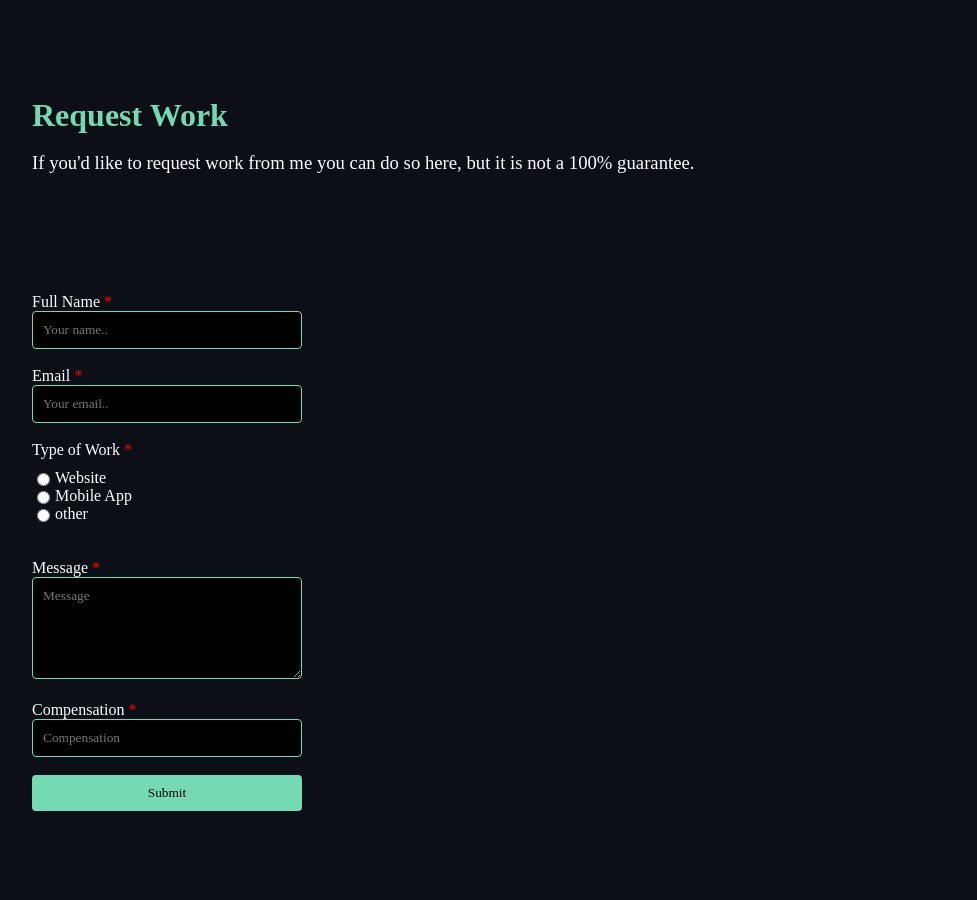
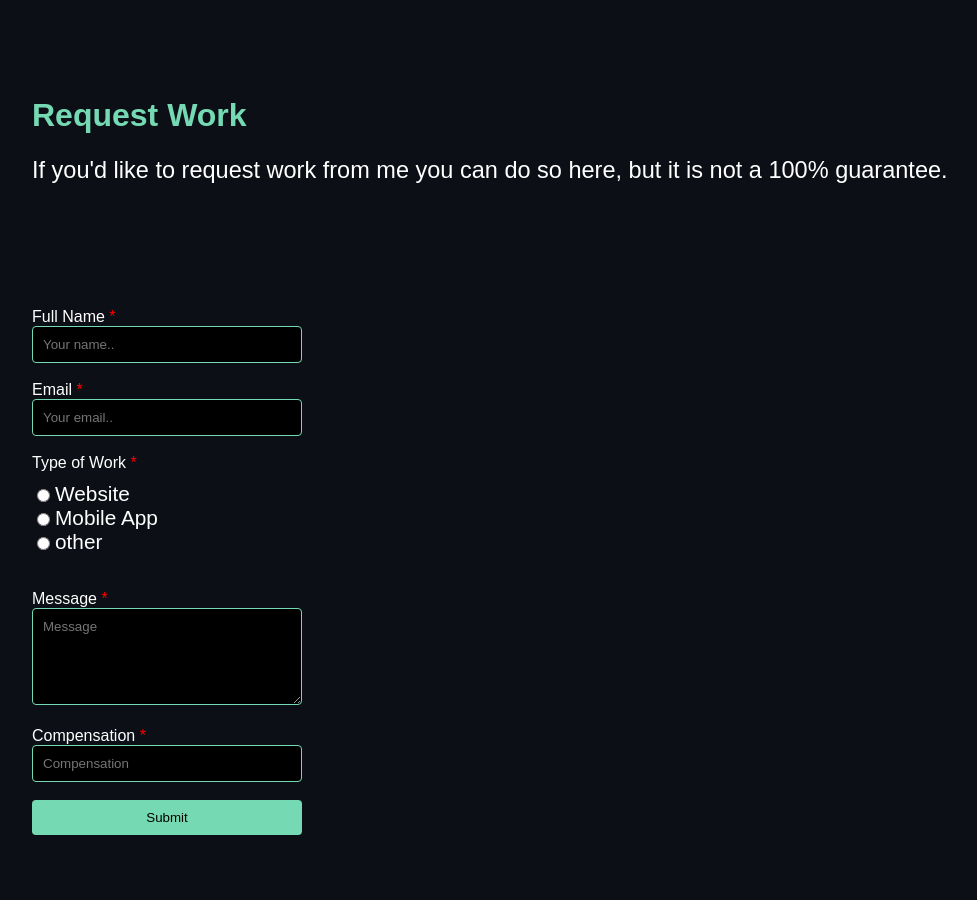
Before and after one commit to shuchirj/Transparency, a Flask app: page /request in a window 1280 px wide. Shown: the whole page, without its empty margins (68-1045 px from the left). Run offline with Flask 3, Linux system fonts and the light colour scheme.

Commit message:
update font

```diff
--- a/static/style.css
+++ b/static/style.css
@@ -9,15 +9,40 @@
     50% { transform: translateY(-22px) rotate(3deg) scale(1.1);  }
 }
 
+h1 {
+    font-size: 2.3em;
+}
+
+h2 {
+    font-size: 1.8em;
+}
+
+h3 {
+    font-size: 1.47em;
+}
+
+h4, p, a {
+    font-size: 1.3em;
+}
+
+h5 {
+    font-size: 1.13em;
+}
+
+h6 {
+    font-size: 0.97em;
+}
+
+
 h3, h4, h5, h6, p, a, button, a:visited, li, label, .success, small {
-    font-family: "malaga", serif;
-    font-weight: 500;
+    font-family: 'Afacad', sans-serif;
+    font-weight: 400;
     font-style: normal;
     color: white;
 }
 
 h1, h2 {
-    font-family: "malaga", serif;
+    font-family: 'Afacad', sans-serif;
     font-weight: 700;
     font-style: normal;
     color: #75dab4;
@@ -33,8 +58,8 @@ input[type=text], input[type=email], input[type=password], input[type=number], i
     padding: 10px;
     width: 25%;
     box-sizing: border-box;
-    font-family: "malaga", serif;
-    font-weight: 500;
+    font-family: 'Afacad', sans-serif;
+    font-weight: 400;
     font-style: normal;
 }
 
@@ -46,8 +71,8 @@ input[type=radio], input[type=checkbox] {
     color: #fff;
     padding: 10px;
     box-sizing: border-box;
-    font-family: "malaga", serif;
-    font-weight: 500;
+    font-family: 'Afacad', sans-serif;
+    font-weight: 400;
     font-style: normal;
 }
 
@@ -59,8 +84,8 @@ button {
     padding: 10px;
     width: 25%;
     box-sizing: border-box;
-    font-family: "malaga", serif;
-    font-weight: 500;
+    font-family: 'Afacad', sans-serif;
+    font-weight: 400;
     font-style: normal;
     transition: 500ms;
     border: none;
```
Also changed, not shown: templates/index.html (+5 -2 lines).
